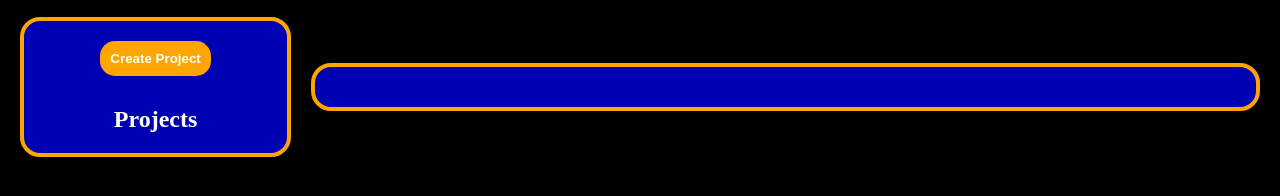
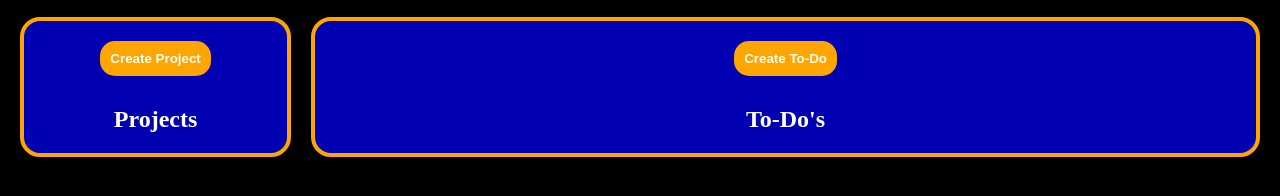
Before and after one commit to Rod-97/todo-list, a website built with webpack: page src/template.html in a window 1280 px wide. Shown: the part 108-304 px from the top of the page. Built offline with nearby package versions, Linux system fonts and the light colour scheme.

Commit message:
todos title & button

```diff
--- a/src/styles.css
+++ b/src/styles.css
@@ -27,7 +27,8 @@ body {
   text-align: center;
 }
 
-#projects-container {
+#projects-container,
+#todos-container {
   display: flex;
   flex-direction: column;
   justify-content: center;
@@ -62,7 +63,7 @@ body {
   color: white;
 }
 
-#create-project-btn {
+.create-btn {
   margin-left: auto;
   margin-right: auto;
   margin-bottom: 20px;
--- a/src/template.html
+++ b/src/template.html
@@ -8,9 +8,12 @@
   <body>
     <h1 id="title">To-do List</h1>
     <div id="projects-container">
-      <button id="create-project-btn">Create Project</button>
+      <button id="create-project-btn" class="create-btn">Create Project</button>
       <h2 class="sub-title">Projects</h2>
     </div>
-    <div id="todos-container"></div>
+    <div id="todos-container">
+      <button id="create-todo-btn" class="create-btn">Create To-Do</button>
+      <h2 class="sub-title">To-Do's</h2>
+    </div>
   </body>
 </html>
```
